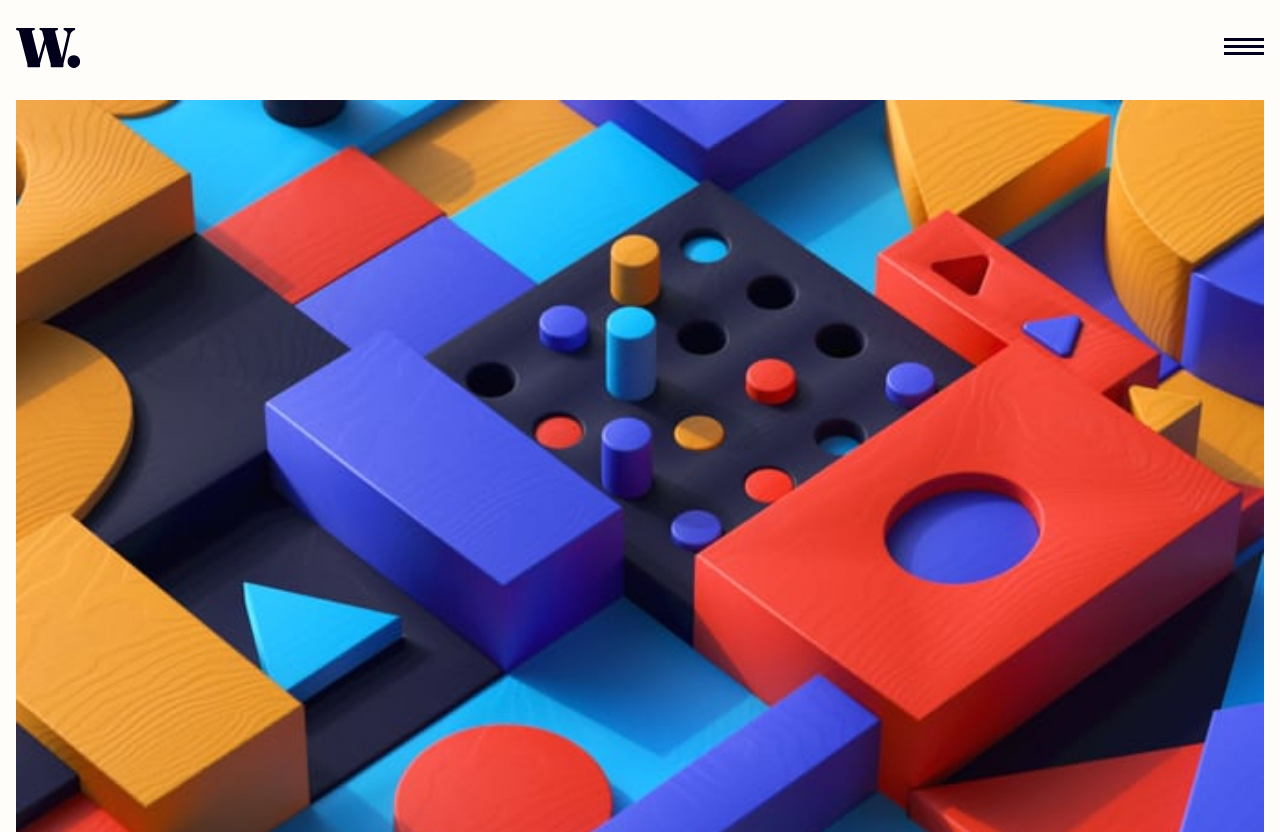
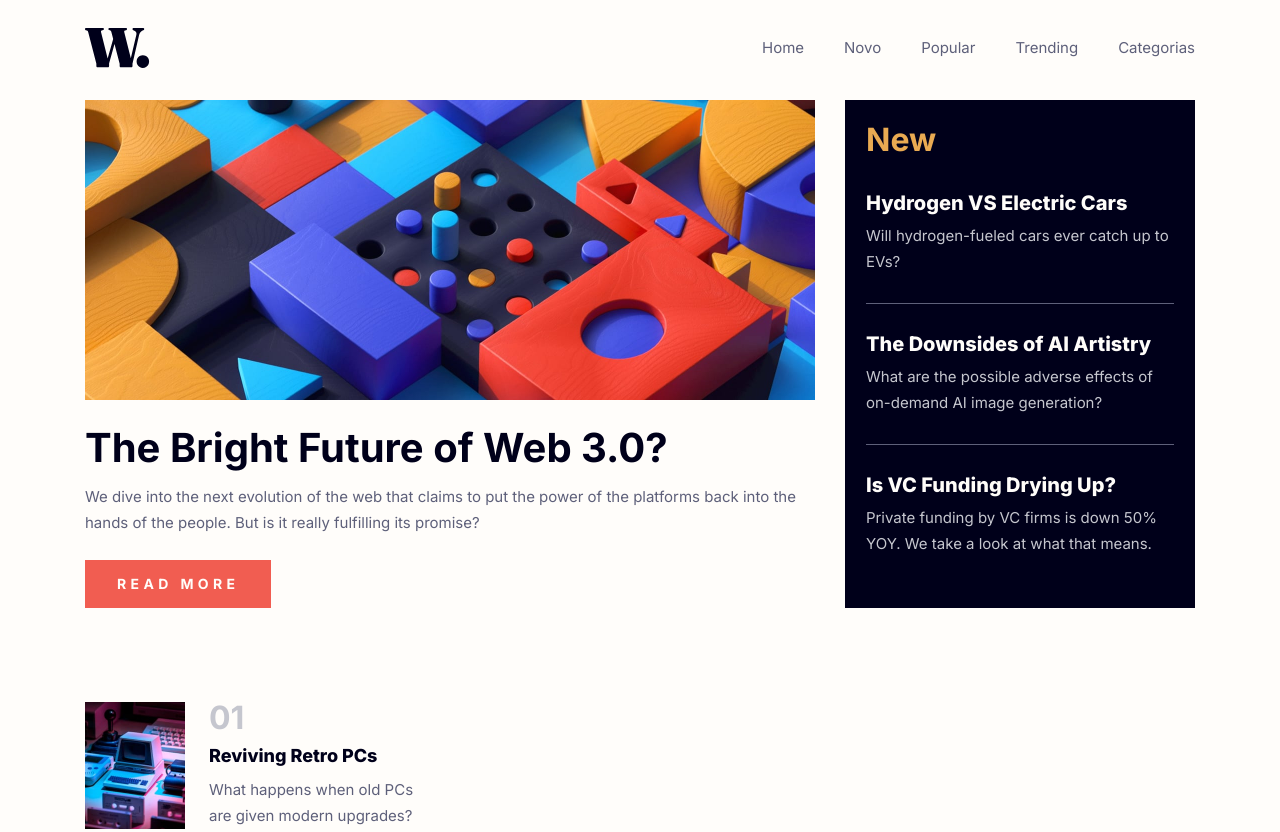
Before and after one commit to firpotas/noticias, a plain HTML site: page index.html in a window 1280 px wide. Shown: the top 832 px of the page. Drawn offline with Linux system fonts and the light colour scheme.

Commit message:
criacao da navegacao desktop remocao da classe header-mobile e inicio da responsividade

```diff
--- a/index.html
+++ b/index.html
@@ -13,15 +13,15 @@
     <script src="./script.js" defer></script>
 </head>
 
-<body >
-    <header class="header-mobile">
+<body>
+    <header >
         <img src="./assets/images/logo.svg" alt="logo do site de noticias W.">
 
         <button>
             <img src="./assets/images/icon-menu.svg" alt="icone do menu hamburguer">
         </button>
 
-        <nav>
+        <nav class="mobile">
 
             <button>
                 <img src="./assets/images/icon-menu-close.svg" alt="icone de x para fechar o menu">
@@ -33,12 +33,22 @@
             <a href="#">Trending</a>
             <a href="#">Categorias</a>
         </nav>
+
+        <nav class="desktop">
+            <a href="#">Home</a>
+            <a href="#">Novo</a>
+            <a href="#">Popular</a>
+            <a href="#">Trending</a>
+            <a href="#">Categorias</a>
+        </nav>
     </header>
 
     <main>
         <section class="primeira-secao">
-            <img src="./assets/images/image-web-3-mobile.jpg" alt="icone de puzzle colorido">
-
+            <picture>
+                <source media="(min-width: 700px)" srcset="./assets/images/image-web-3-desktop.jpg">
+                <img src="./assets/images/image-web-3-mobile.jpg" alt="icone de puzzle colorido">
+            </picture>
             <h1>The Bright Future of Web 3.0?</h1>
 
             <p>We dive into the next evolution of the web that claims to put the power of the platforms back into the
--- a/script.js
+++ b/script.js
@@ -1,8 +1,8 @@
-const botaoAbrir = document.querySelector(".header-mobile > button")
-const botaoFechar = document.querySelector(".header-mobile nav button")
+const botaoAbrir = document.querySelector("header > button")
+const botaoFechar = document.querySelector("header nav button")
 
 const body = document.querySelector("body")
-const nav = document.querySelector(".header-mobile nav")
+const nav = document.querySelector("header .mobile")
 
 botaoAbrir.addEventListener('click', abrirMenu)
 botaoFechar.addEventListener('click', fecharMenu)
--- a/style.css
+++ b/style.css
@@ -30,20 +30,22 @@ body.escurecer::before {
     left: 0;
 }
 
-.header-mobile {
+header {
     display: flex;
     justify-content: space-between;
     align-items: center;
     margin-bottom: 2rem;
+    max-width: 1110px;
+    margin-inline: auto;
 }
 
-.header-mobile button {
+header button {
     border: none;
     background: none;
     width: fit-content;
 }
 
-.header-mobile nav {
+header nav.mobile {
     position: fixed;
     background-color: var(--almost-white);
     right: -16rem;
@@ -59,22 +61,26 @@ body.escurecer::before {
     transition: 0.7s;
 }
 
-.header-mobile nav.abrir {
+header nav.mobile.abrir {
     right: 0;
 }
 
-.header-mobile nav button {
+header nav button {
     margin-left: auto;
     margin-bottom: 4rem;
 }
 
-.header-mobile nav a {
+header .mobile a {
     text-decoration: none;
     color: var(--dark-blue);
     font-size: 1.125rem;
     line-height: 1.5rem;
 }
 
+main {
+    max-width: 1110px;
+    margin-inline: auto;
+}
 
 .primeira-secao {
     margin-bottom: 4rem;
@@ -175,3 +181,31 @@ body.escurecer::before {
     font-size: 0.9375rem;
     line-height: 1.625rem;
 }
+
+@media(min-width: 1110px) {
+    main {
+        display: grid;
+        grid-template-columns: 1fr 1fr 1fr;
+        gap: 1.88rem;
+    }
+
+    .primeira-secao {
+        grid-column: 1 / 3;
+    }
+
+    header > button {
+        display: none;
+    }
+
+    header .desktop {
+        display: flex;
+        gap: 2.5rem;
+    }
+
+    header .desktop a {
+        font-size: 0.9375rem;
+        line-height: 1.625rem;
+        text-decoration: none;
+        color: var(--gunmetal);
+    }
+}
```
